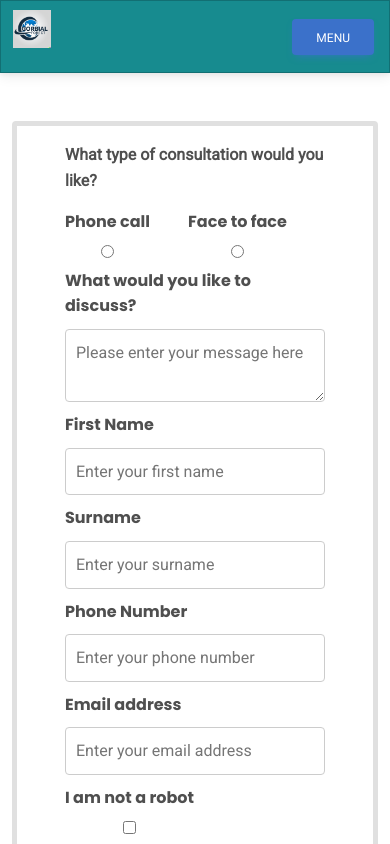
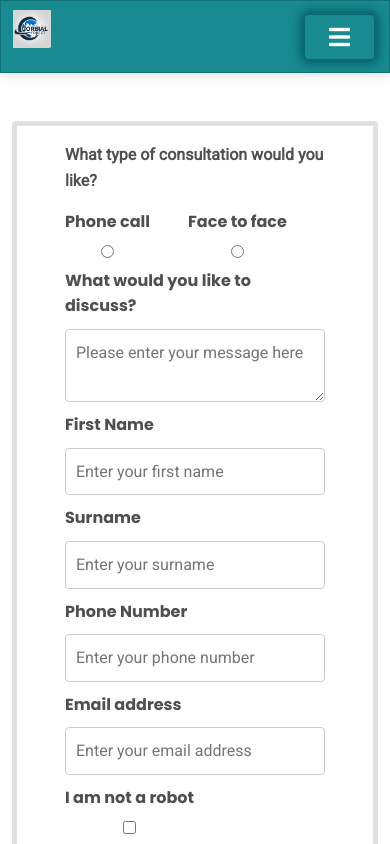
Before and after one commit to mmmyykkeee/global-fortify-kenya, a React (Create React App) app: page /consultation in a window 390 px wide. Shown: the top 844 px of the page. Built offline with nearby package versions, Linux system fonts and the light colour scheme.

Commit message:
Added toggle mobile button

```diff
--- a/src/Components/Navigation/Navigation.js
+++ b/src/Components/Navigation/Navigation.js
@@ -17,6 +17,7 @@ import Investment from "../InvestmentPlanning/Investment";
 
 function Navigation() {
   const [showMenu, setShowMenu] = useState(false);
+  const [showIcon, setShowIcon] = useState(true)
   const navbarRef = useRef(null);
   useEffect(() => {
     const navbar = navbarRef.current;
@@ -35,9 +36,15 @@ function Navigation() {
     };
   }, []);
 
+  function handleClick() {
+    setShowIcon(!showIcon)
+    setShowMenu(!showMenu)
+  }
 
-
-
+    function handleMenuClick() {
+      setShowIcon(!showIcon);
+      setShowMenu(!showMenu);
+    }
   return (
     <div>
       <div className="top-nav">
@@ -223,10 +230,11 @@ function Navigation() {
             </ul>
           </div>
           <button
-            className="btn btn-primary menu-btn"
-            onClick={() => setShowMenu(!showMenu)}
+            className="btn menu-btn"
+            onClick={ handleMenuClick}
           >
-            Menu
+            {showIcon ? (<i className="bars fa fa-bars" onClick={handleClick}></i>) : (<i className=" close fa fa-times" onClick={handleClick}></i>)
+            }
           </button>
         </nav>
         <ul
@@ -248,22 +256,22 @@ function Navigation() {
             display: showMenu ? "block" : "none",
           }}
         >
-          <li onClick={()=> setShowMenu(!showMenu)}>
+          <li onClick={ handleMenuClick}>
             <Link to={"./"}>Home</Link>
           </li>
-          <li onClick={()=> setShowMenu(!showMenu)}>
+          <li onClick={ handleMenuClick}>
             <Link to={"/about"}>About</Link>
           </li>
-          <li onClick={()=> setShowMenu(!showMenu)}>
+          <li onClick={ handleMenuClick}>
             <Link to={"./financialplanning"}>Financial Planning</Link>
           </li>
-          <li onClick={()=> setShowMenu(!showMenu)}>
+          <li onClick={ handleMenuClick}>
             <Link to={"./investmentplannig"}>Investment Planning</Link>
           </li>
-          <li onClick={()=> setShowMenu(!showMenu)}>Insurance</li>
-          <li onClick={()=> setShowMenu(!showMenu)}>Blog</li>
-          <li onClick={()=> setShowMenu(!showMenu)}>
-            <Link to={'./contact'}>Contact Us</Link>
+          <li onClick={ handleMenuClick}>Insurance</li>
+          <li onClick={ handleMenuClick}>Blog</li>
+          <li onClick={ handleMenuClick}>
+            <Link to={"./contact"}>Contact Us</Link>
           </li>
         </ul>
       </div>
--- a/src/Components/Navigation/navigation.css
+++ b/src/Components/Navigation/navigation.css
@@ -25,7 +25,6 @@
   transition: 0.2s all;
   list-style: none;
   z-index: 1;
-
 }
 
 .submenu li {
@@ -77,7 +76,7 @@
 
 .main-nav li {
   text-align: center;
-  margin: .1em;
+  margin: 0.1em;
 }
 
 .logo {
@@ -163,7 +162,7 @@
   display: block !important;
 }
 
-.link{
+.link {
   color: #000;
 }
 
@@ -176,11 +175,14 @@ nav.sticky {
   transition-timing-function: ease-in-out;
 }
 
+.top-nav {
+  margin-bottom: 1em;
+}
 
-
-.top-nav{
-  margin-bottom: 1em;
-
+.bars,
+.close {
+  font-size: 2em;
+  color: #fff;
 }
 
 @media only screen and (max-width: 992px) {
@@ -192,12 +194,13 @@ nav.sticky {
     position: absolute;
     right: 15px;
     display: block !important;
+    box-shadow: 0 0 10px 5px #066168 !important;
   }
-  .mobile-menu li{
-    font-size: .5em;
+  .mobile-menu li {
+    font-size: 0.5em;
     transition: all 1s ease;
   }
- .mobile-menu{
+  .mobile-menu {
     position: fixed;
     right: 0;
     background-color: #fff;
```
Lines whose indentation alone changed are shown as unchanged.
